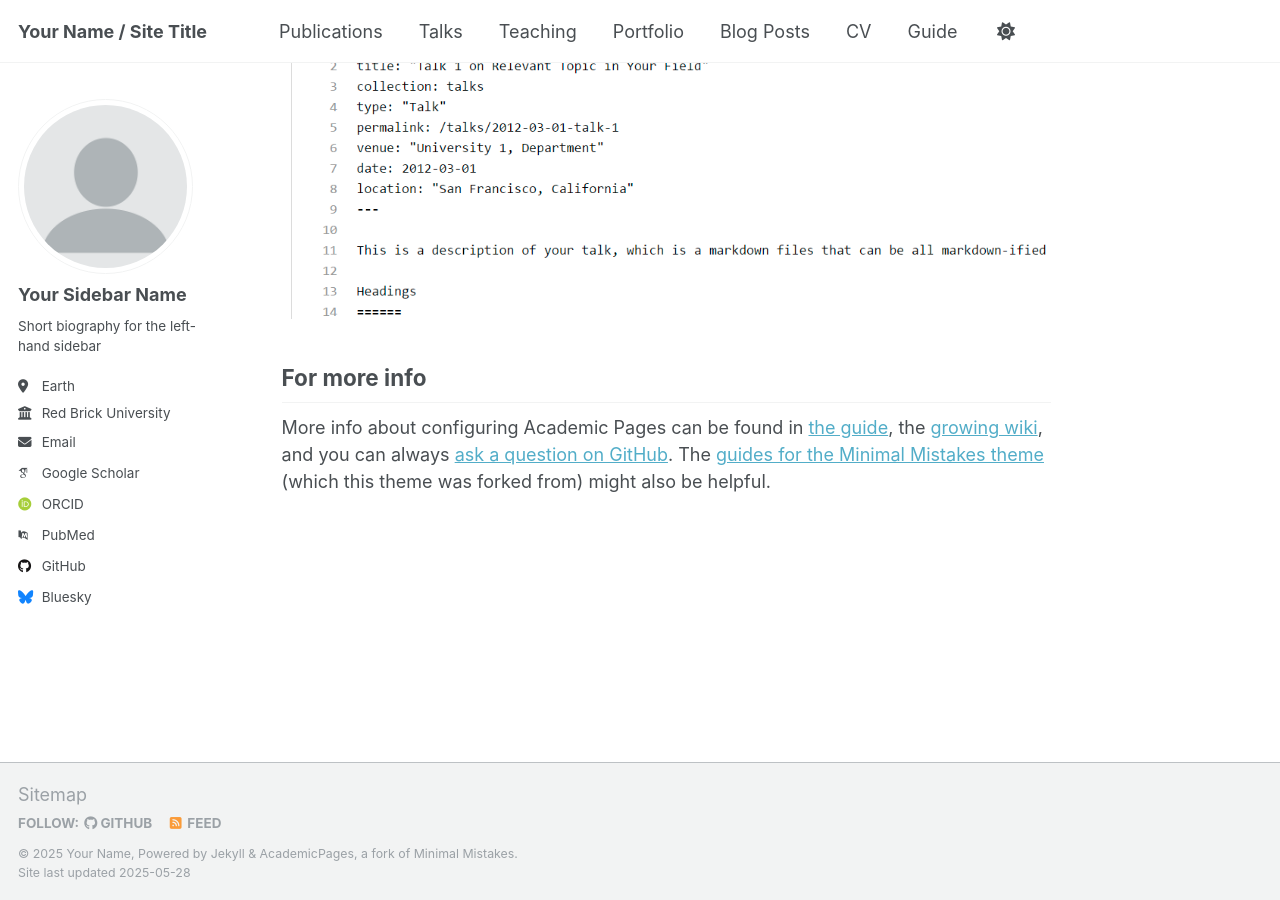
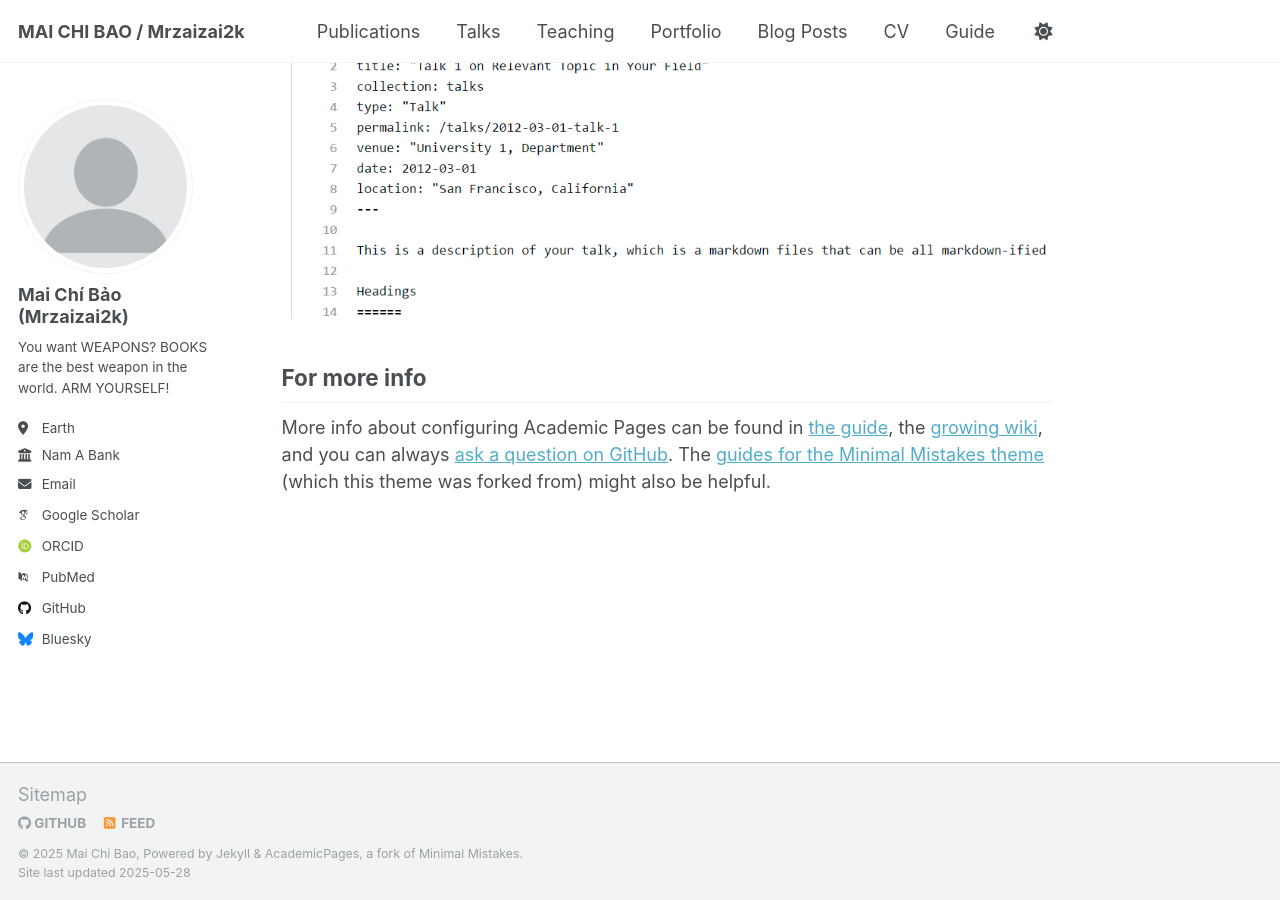
Before and after one commit to mrzaizai2k/mrzaizai2k.github.io, a Jekyll site: the page built from _pages/about.md, in a window 1280 px wide and 900 px high, scrolled down 2636 px. Built offline with Jekyll 4.4.1, drawn with Linux system fonts in a browser that asks for light colours; some web fonts are replaced.

Commit message:
Update _config.yml

```diff
--- a/_config.yml
+++ b/_config.yml
@@ -7,15 +7,15 @@
 # server process.
 
 # Basic Site Settings
-locale                   : "en-US"
+locale                   : "VN"
 site_theme               : "default"
-title                    : "Your Name / Site Title"
-title_separator          : "-"
-name                     : &name "Your Name"
-description              : &description "personal description"
-url                      : https://academicpages.github.io # the base hostname & protocol for your site e.g. "https://[your GitHub username].github.io" or if you already have some other page hosted on Github then use "https://[your GitHub username].github.io/[Your Repo Name]"
+title                    : "MAI CHI BAO / Mrzaizai2k"
+title_separator          : "LLM Engineer"
+name                     : &name "Mai Chi Bao"
+description              : &description "You want WEAPONS? BOOKS are the best weapon in the world. ARM YOURSELF!"
+url                      : https://mrzaizai2k.github.io # the base hostname & protocol for your site e.g. "https://[your GitHub username].github.io" or if you already have some other page hosted on Github then use "https://[your GitHub username].github.io/[Your Repo Name]"
 baseurl                  : "" # the subpath of your site, e.g. "/blog"
-repository               : "academicpages/academicpages.github.io"
+repository               : "mrzaizai2k/mrzaizai2k.github.io"
 
 # Site Author - The following control what appear as part of the author content on the side bar.
 #               If a field is blank the icon and link will not appear, otherwise it will be shown.
@@ -23,13 +23,13 @@ repository               : "academicpages/academicpages.github.io"
 author:
   # Biographic information
   avatar           : "profile.png"
-  name             : "Your Sidebar Name"
+  name             : "Mai Chí Bảo (Mrzaizai2k)"
   pronouns         : # example: "she/her"
-  bio              : "Short biography for the left-hand sidebar"
+  bio              : "You want WEAPONS? BOOKS are the best weapon in the world. ARM YOURSELF!"
   location         : "Earth"
-  employer         : "Red Brick University"
+  employer         : "Nam A Bank"
   uri              : # URL
-  email            : "none@example.org"
+  email            : "chibao24.12.1999@gmail.com"
 
   # Academic websites
   academia         : # URL
```
